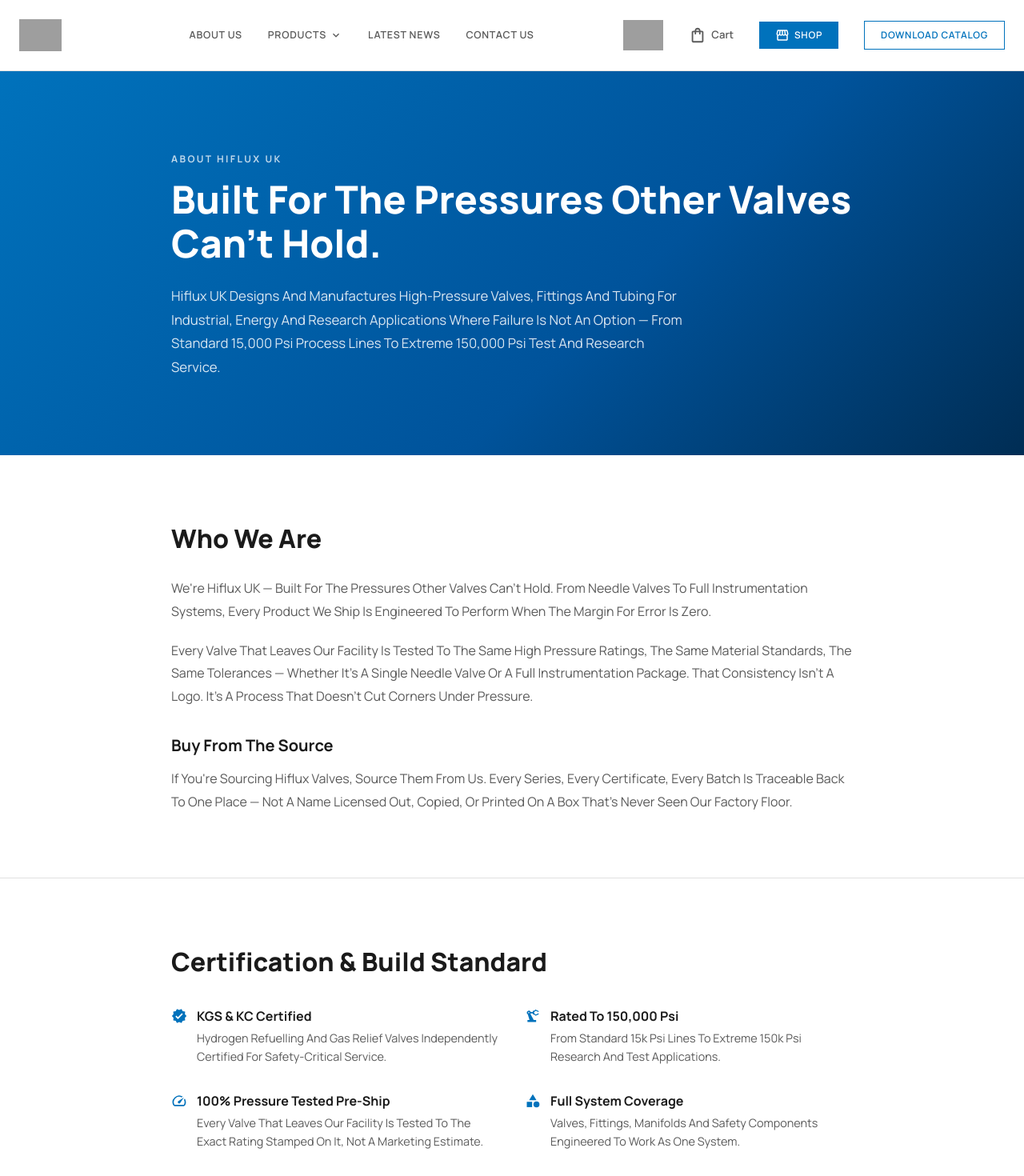
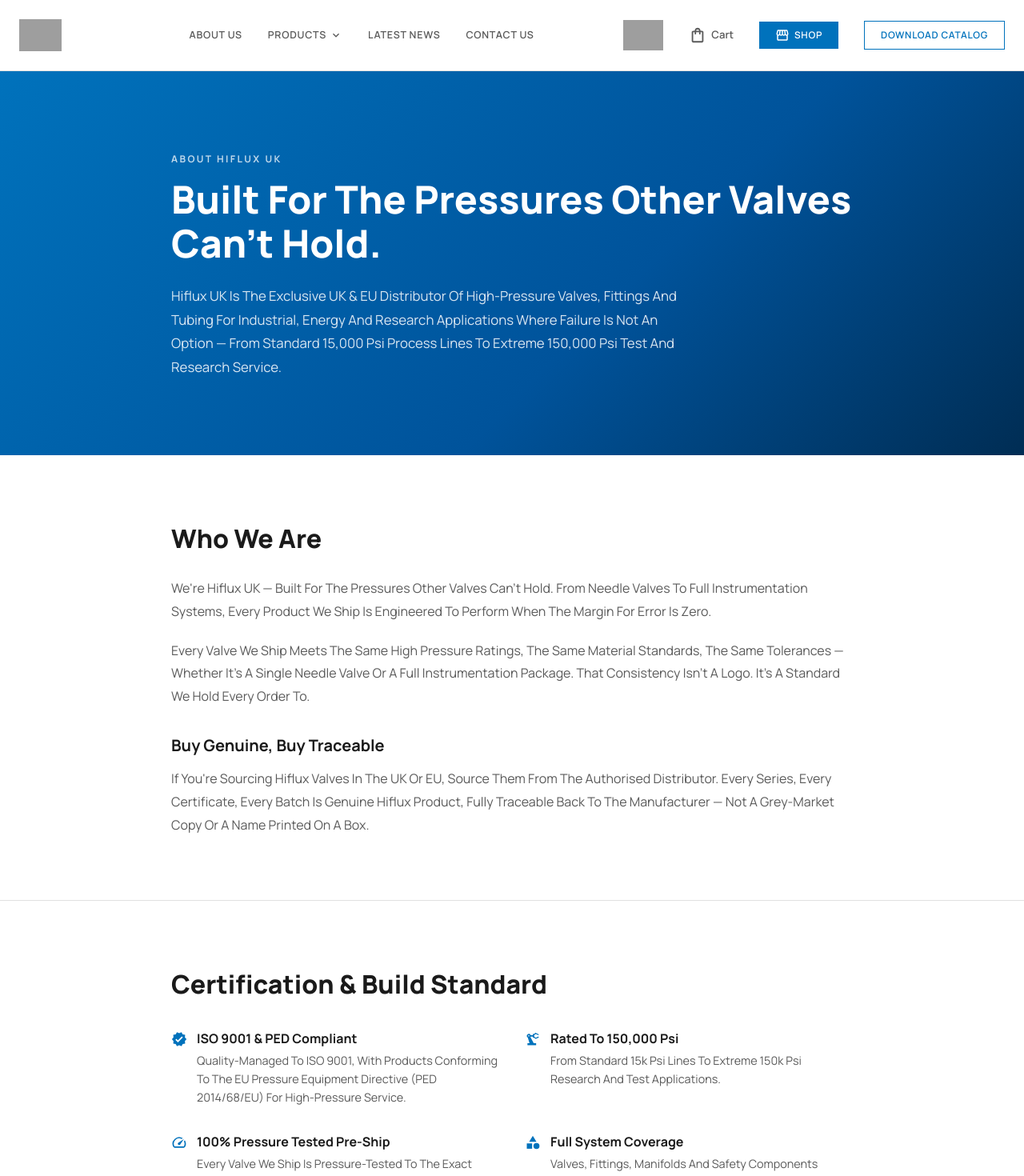
Before and after one commit to Lazare-Panam/hiflux-frontend, a Next.js app: page /about in a window 1280 px wide. Shown: the top 1470 px of the page at 80% size. Built offline with nearby package versions, Linux system fonts and the light colour scheme; grey boxes are pictures that could not be loaded; what @mui/material-nextjs would draw is missing.

Commit message:
feat:update

```diff
--- a/src/app/about/page.tsx
+++ b/src/app/about/page.tsx
@@ -8,17 +8,17 @@
 
 export async function generateMetadata(): Promise<Metadata> {
   return {
-    title: "About Hiflux UK | High-Pressure Valve Manufacturer",
+    title: "About Hiflux UK | Exclusive UK & EU High-Pressure Valve Distributor",
     description:
-      "Hiflux UK designs and manufactures high-pressure valves, fittings, tubing and hydrogen-ready flow-control components rated up to 150,000 psi, tested and traceable from a single source.",
+      "Hiflux UK is the exclusive UK & EU distributor of high-pressure valves, fittings, tubing and hydrogen-ready flow-control components rated up to 150,000 psi — supplied tested and fully traceable from a single source.",
   };
 }
 
 const CERTIFICATIONS = [
   {
     icon: <VerifiedIcon fontSize="small" />,
-    title: "KGS & KC Certified",
-    desc: "Hydrogen refuelling and gas relief valves independently certified for safety-critical service.",
+    title: "ISO 9001 & PED Compliant",
+    desc: "Quality-managed to ISO 9001, with products conforming to the EU Pressure Equipment Directive (PED 2014/68/EU) for high-pressure service.",
   },
   {
     icon: <PrecisionManufacturingIcon fontSize="small" />,
@@ -28,7 +28,7 @@
   {
     icon: <SpeedIcon fontSize="small" />,
     title: "100% Pressure Tested Pre-Ship",
-    desc: "Every valve that leaves our facility is tested to the exact rating stamped on it, not a marketing estimate.",
+    desc: "Every valve we ship is pressure-tested to the exact rating stamped on it, not a marketing estimate.",
   },
   {
     icon: <CategoryIcon fontSize="small" />,
@@ -111,10 +111,10 @@
               maxWidth: 640,
             }}
           >
-            Hiflux UK designs and manufactures high-pressure valves, fittings
-            and tubing for industrial, energy and research applications where
-            failure is not an option — from standard 15,000 psi process lines
-            to extreme 150,000 psi test and research service.
+            Hiflux UK is the exclusive UK &amp; EU distributor of high-pressure
+            valves, fittings and tubing for industrial, energy and research
+            applications where failure is not an option — from standard 15,000
+            psi process lines to extreme 150,000 psi test and research service.
           </Typography>
         </Container>
       </Box>
@@ -153,11 +153,10 @@
             mb: 2.5,
           }}
         >
-          Every valve that leaves our facility is tested to the same high
-          pressure ratings, the same material standards, the same
-          tolerances — whether it&apos;s a single needle valve or a full
-          instrumentation package. That consistency isn&apos;t a logo. It&apos;s
-          a process that doesn&apos;t cut corners under pressure.
+          Every valve we ship meets the same high pressure ratings, the same
+          material standards, the same tolerances — whether it&apos;s a single
+          needle valve or a full instrumentation package. That consistency
+          isn&apos;t a logo. It&apos;s a standard we hold every order to.
         </Typography>
 
         <Typography
@@ -170,15 +169,15 @@
             mb: 1.5,
           }}
         >
-          Buy from the source
+          Buy genuine, buy traceable
         </Typography>
         <Typography
           sx={{ color: "text.secondary", fontSize: "1rem", lineHeight: 1.8 }}
         >
-          If you&apos;re sourcing Hiflux valves, source them from us. Every
-          series, every certificate, every batch is traceable back to one
-          place — not a name licensed out, copied, or printed on a box that&apos;s
-          never seen our factory floor.
+          If you&apos;re sourcing Hiflux valves in the UK or EU, source them from
+          the authorised distributor. Every series, every certificate, every
+          batch is genuine Hiflux product, fully traceable back to the
+          manufacturer — not a grey-market copy or a name printed on a box.
         </Typography>
       </Container>
 
@@ -279,7 +278,7 @@
             mb: 4,
           }}
         >
-          What we manufacture
+          What we supply
         </Typography>
         <Box sx={{ display: "flex", flexDirection: "column", gap: 3 }}>
           {PRODUCT_LINES.map((line) => (
--- a/src/app/industries/page.tsx
+++ b/src/app/industries/page.tsx
@@ -24,7 +24,7 @@
     label: "Hydrogen Refuelling",
     body: [
       "Hydrogen's small molecular size and high working pressures make leak control and material compatibility non-negotiable. Refuelling infrastructure typically needs components engineered specifically for hydrogen service rather than adapted from a general industrial catalogue.",
-      "Hiflux is a member of the Hydrogen Energy Association and manufactures hydrogen-specific needle valves rated up to 700 bar in STS316 stainless steel, with non-rotating stems and metal-to-metal seating designed for hydrogen refuelling stations and hydrogen-powered vehicle systems.",
+      "Hiflux UK is a member of the Hydrogen Energy Association and supplies hydrogen-specific needle valves rated up to 700 bar in STS316 stainless steel, with non-rotating stems and metal-to-metal seating designed for hydrogen refuelling stations and hydrogen-powered vehicle systems.",
     ],
   },
   {
--- a/src/app/layout.tsx
+++ b/src/app/layout.tsx
@@ -27,7 +27,7 @@
   // Default/home title. Child pages that export their own metadata replace this;
   // no title.template is used because several page titles already carry the brand.
   title: "High-Pressure Valves, Fittings & Tubing | Hiflux UK",
-  description: "Hiflux UK manufactures high-pressure valves, fittings, tubing and hydrogen-ready flow-control components rated up to 150,000 psi for industrial, energy and research applications.",
+  description: "Hiflux UK is the exclusive UK & EU distributor of high-pressure valves, fittings, tubing and hydrogen-ready flow-control components rated up to 150,000 psi for industrial, energy and research applications.",
 };
 
 export default function RootLayout({
@@ -68,7 +68,7 @@
               url: "https://www.hiflux.uk.com",
               logo: "https://pblol2.blob.core.windows.net/valvenok-images/products/hiflux/logo.png",
               description:
-                "Hiflux UK manufactures high-pressure valves, fittings, tubing and hydrogen-ready flow-control components rated up to 150,000 psi for industrial, energy and research applications.",
+                "Hiflux UK is the exclusive UK & EU distributor of high-pressure valves, fittings, tubing and hydrogen-ready flow-control components rated up to 150,000 psi for industrial, energy and research applications.",
               email: "sales@hiflux.uk.com",
               telephone: "+44 7369 243459",
               address: {
@@ -79,6 +79,11 @@
                 "@type": "Organization",
                 name: "Hydrogen Energy Association",
                 url: "https://ukhea.co.uk/",
+              },
+              parentOrganization: {
+                "@type": "Organization",
+                name: "Hiflux Co., Ltd",
+                url: "https://hiflux.com",
               },
             }),
           }}
--- a/src/app/news/data/blogs.ts
+++ b/src/app/news/data/blogs.ts
@@ -21,7 +21,7 @@
     sections: [
       {
         heading: "Supporting High-Pressure Hydrogen Systems",
-        body: `The Hydrogen Energy Association represents organisations from across the hydrogen value chain, bringing industry expertise together to encourage collaboration, support innovation and help advance the UK hydrogen sector.\n\nFor Hiflux, joining the association reflects an established focus on developing high-pressure flow-control products for demanding hydrogen applications.\n\nHydrogen presents several engineering challenges due to its small molecular size, demanding operating pressures and the need for dependable leak control. Every valve, fitting and tube within a hydrogen system must therefore be carefully selected to support safety, pressure integrity and reliable operation.\n\nHiflux manufactures high-pressure valves, fittings, tubing and associated components for industrial applications, with products available for systems operating at pressures of up to 150,000 psi. The company also develops specialist piping components for hydrogen refuelling stations and hydrogen-powered vehicles.`,
+        body: `The Hydrogen Energy Association represents organisations from across the hydrogen value chain, bringing industry expertise together to encourage collaboration, support innovation and help advance the UK hydrogen sector.\n\nFor Hiflux, joining the association reflects an established focus on developing high-pressure flow-control products for demanding hydrogen applications.\n\nHydrogen presents several engineering challenges due to its small molecular size, demanding operating pressures and the need for dependable leak control. Every valve, fitting and tube within a hydrogen system must therefore be carefully selected to support safety, pressure integrity and reliable operation.\n\nHiflux UK supplies high-pressure valves, fittings, tubing and associated components for industrial applications, with products available for systems operating at pressures of up to 150,000 psi. The range also includes specialist piping components for hydrogen refuelling stations and hydrogen-powered vehicles.`,
       },
       {
         heading: "At a Glance",
@@ -29,7 +29,7 @@
       },
       {
         heading: "Hydrogen Product Range",
-        body: `• Hydrogen needle valves.\n• High-pressure check valves.\n• Tube fittings and adapters.\n• High-pressure tubing.\n• Flow-control components.\n• Hydrogen refuelling system accessories.\n\nHiflux's hydrogen refuelling needle valve is designed for pressures of up to 700 bar, manufactured in STS316 stainless steel for the corrosion resistance required in high-pressure environments. The valve also incorporates a non-rotating stem, reliable packing, metal-to-metal seating and a design developed specifically for use with hydrogen.`,
+        body: `• Hydrogen needle valves.\n• High-pressure check valves.\n• Tube fittings and adapters.\n• High-pressure tubing.\n• Flow-control components.\n• Hydrogen refuelling system accessories.\n\nHiflux's hydrogen refuelling needle valve is designed for pressures of up to 700 bar and made in STS316 stainless steel for the corrosion resistance required in high-pressure environments. The valve also incorporates a non-rotating stem, reliable packing, metal-to-metal seating and a design developed specifically for use with hydrogen.`,
       },
       {
         heading: "Collaboration Across the Hydrogen Industry",
```
Also changed, not shown: src/app/Landing/HifluxSection.tsx (+11 -11 lines), src/app/Landing/HifluxStats.tsx (+4 -4 lines), 1 other file (tests, documents, lock files or other folders).
